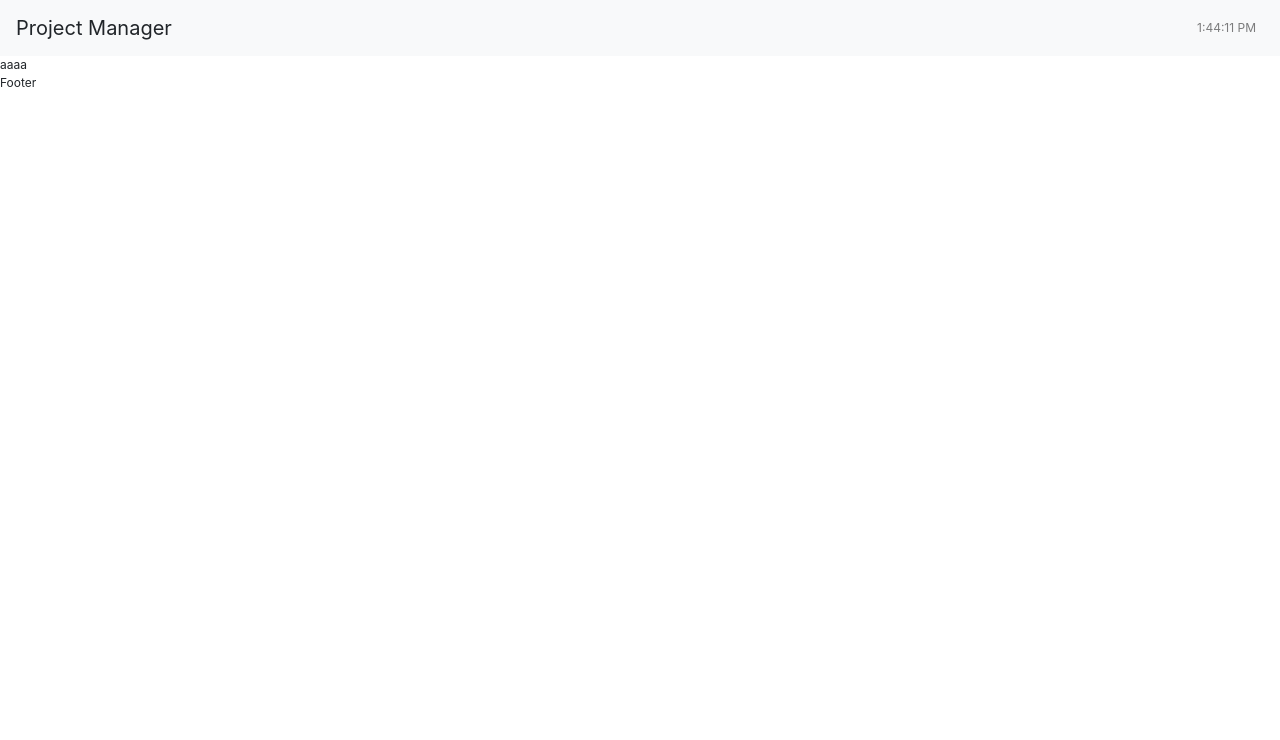
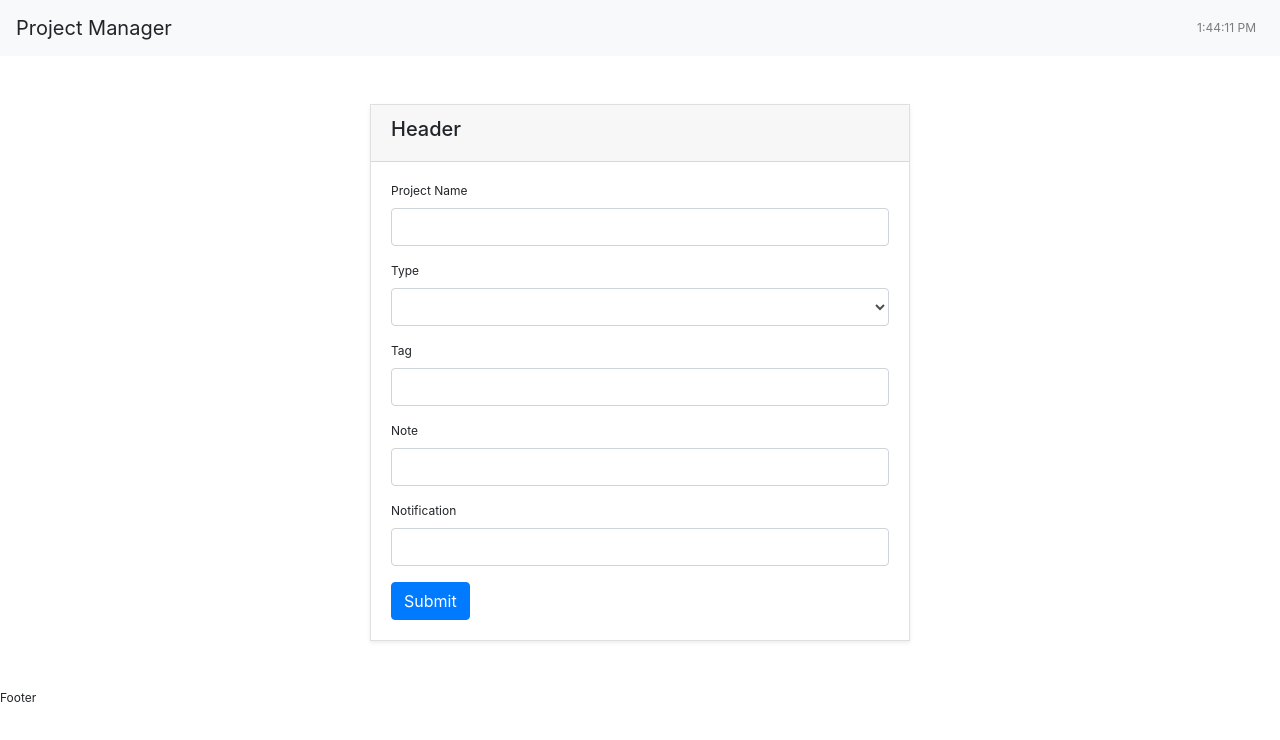
Before and after one commit to jobkung3d/my-project, a React (Create React App) app: page /project/add in a window 1280 px wide. Shown: the top 740 px of the page. Built offline with nearby package versions, Linux system fonts and the light colour scheme.

Commit message:
Notebook update

```diff
--- a/src/component/card.js
+++ b/src/component/card.js
@@ -24,7 +24,6 @@ class CardElement extends Component{
 
     render(){
         const {title, date, tag, type} = this.props;
-        console.log(this.props.notification);
         return(
             <div className="mb-3">
                 <Card className="shadow-sm rounded-0">
--- a/src/component/layout.js
+++ b/src/component/layout.js
@@ -4,11 +4,13 @@ import Footer from './footer';
 
 class Layout extends Component{
     render(){
-        const { children } = this.props;
+        const { children, className } = this.props;
         return(
             <div>
                 <Header />
-                    { children }
+                    <div className={className} >
+                        { children }
+                    </div>
                 <Footer />
             </div>
         )
--- a/src/page/project/ProjectAdd.js
+++ b/src/page/project/ProjectAdd.js
@@ -1,11 +1,57 @@
 import React, { Component } from 'react';
 import Layout from '../../component/layout';
+import { Button, Form, FormGroup, Label, Input,
+         Container, Row, Col,
+         CardHeader, Card, CardBody
+} from 'reactstrap';
 
 class ProjectAdd extends Component{
+    constructor(props){
+        super(props);
+        this.state = {}
+        console.log(props);
+    }
+
     render(){
         return(
-            <Layout>
-                <div>aaaa</div>
+            <Layout className="py-5">
+                <Container>
+                    <Row>
+                        <Col md={{ size: 6, offset: 3 }}>
+                        <Card className="shadow-sm rounded-0">
+                                <CardHeader><h5>Header</h5></CardHeader>
+                                <CardBody>
+                                    <Form>
+                                        <FormGroup>
+                                            <Label for="projectName">Project Name</Label>
+                                            <Input type="text" name="projectName" id="projectName" />
+                                        </FormGroup>
+                                        <FormGroup>
+                                            <Label for="projectType">Type</Label>
+                                            <Input type="select" name="projectType" id="projectType">
+                                                <option></option>
+                                                <option value="project">Project</option>
+                                            </Input>
+                                        </FormGroup>
+                                        <FormGroup>
+                                            <Label for="projectTag">Tag</Label>
+                                            <Input type="text" name="projectTag" id="projectTag" />
+                                        </FormGroup>
+                                        <FormGroup>
+                                            <Label for="projectNote">Note</Label>
+                                            <Input type="text" name="projectNote" id="projectNote" />
+                                        </FormGroup>
+                                        <FormGroup>
+                                            <Label for="projectNoti">Notification</Label>
+                                            <Input type="text" name="projectNoti" id="projectNoti" />
+                                        </FormGroup>
+                                        <Button color="primary">Submit</Button>
+                                    </Form>
+                                </CardBody>
+                            </Card>
+                        </Col>
+                    </Row>
+                </Container>
             </Layout>
         )
     }
```
